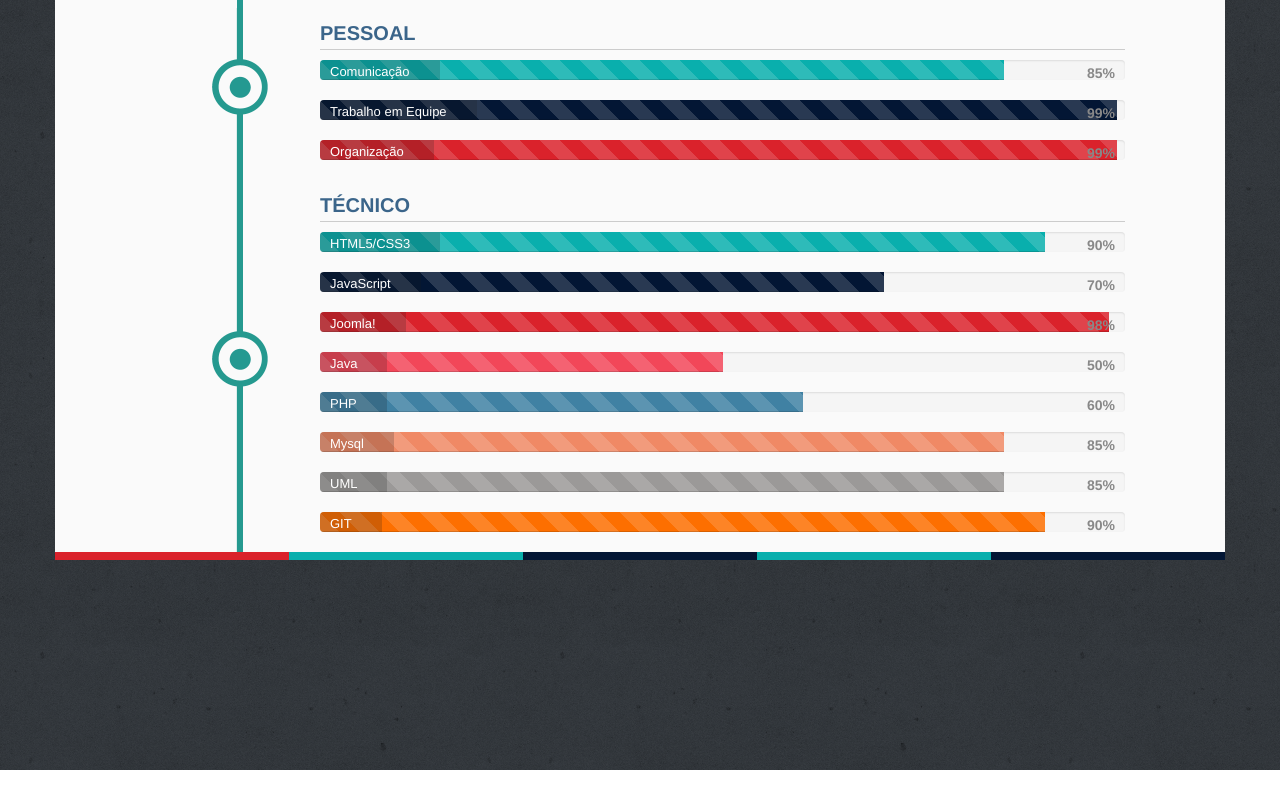
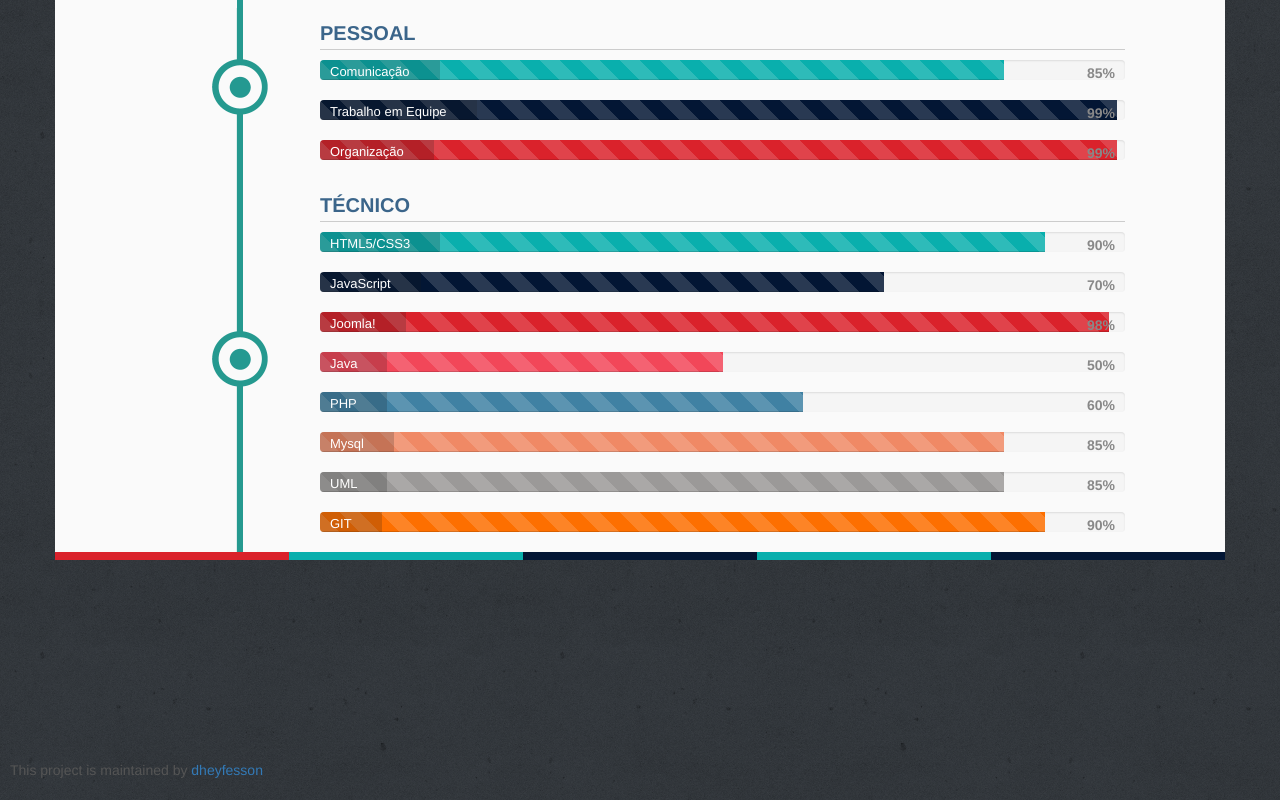
Before and after one commit to dheyfesson/dheyfesson.github.io, a plain HTML site: page index.html in a window 1280 px wide. Shown: the part 1252-2052 px from the top of the page. Before the commit the page ends 2022 px from the top, so only its background shows below. Drawn offline with nearby package versions, Linux system fonts and the light colour scheme.

Commit message:
add tag footer in  index page

```diff
--- a/index.html
+++ b/index.html
@@ -420,6 +420,9 @@
         <div class="top-color top-color2"></div>
       </div>
 </section>
+<footer>
+        <p>This project is maintained by <a href="https://github.com/dheyfesson">dheyfesson</a></p>
+      </footer>
 
   </body>
 </html>
```
